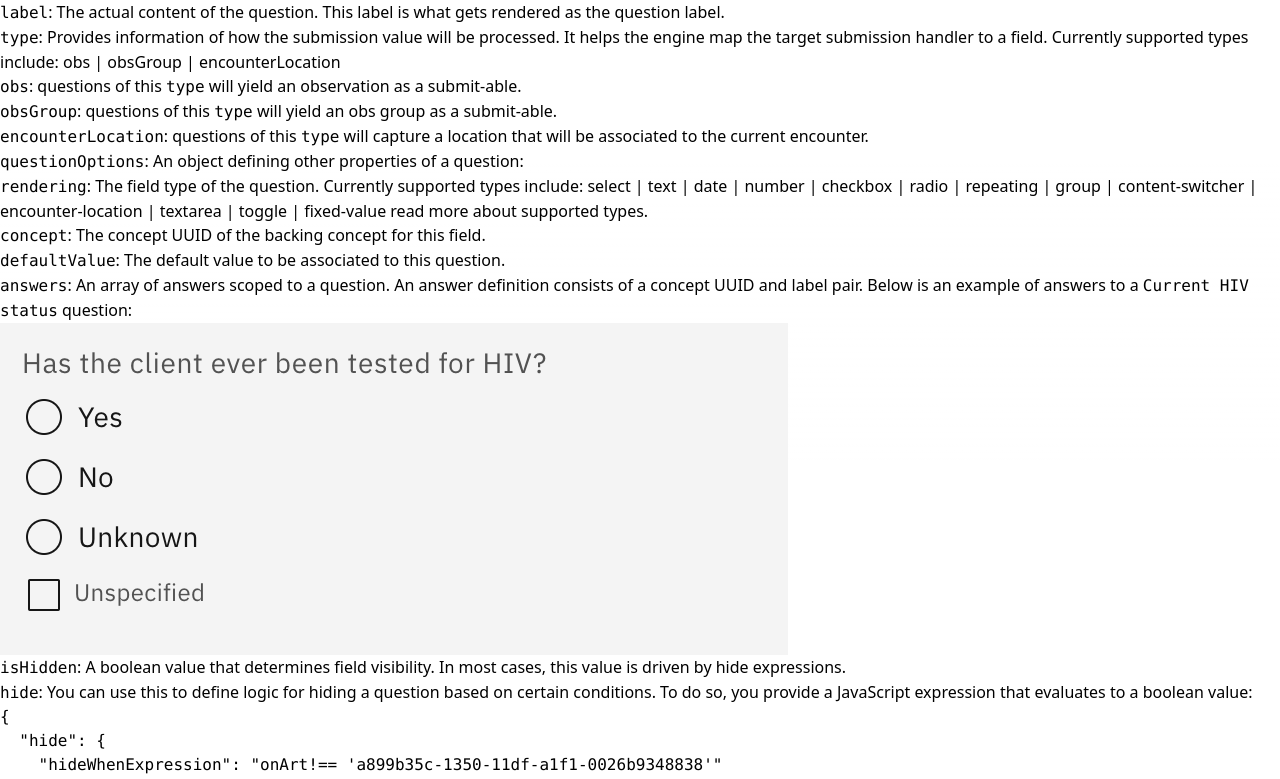
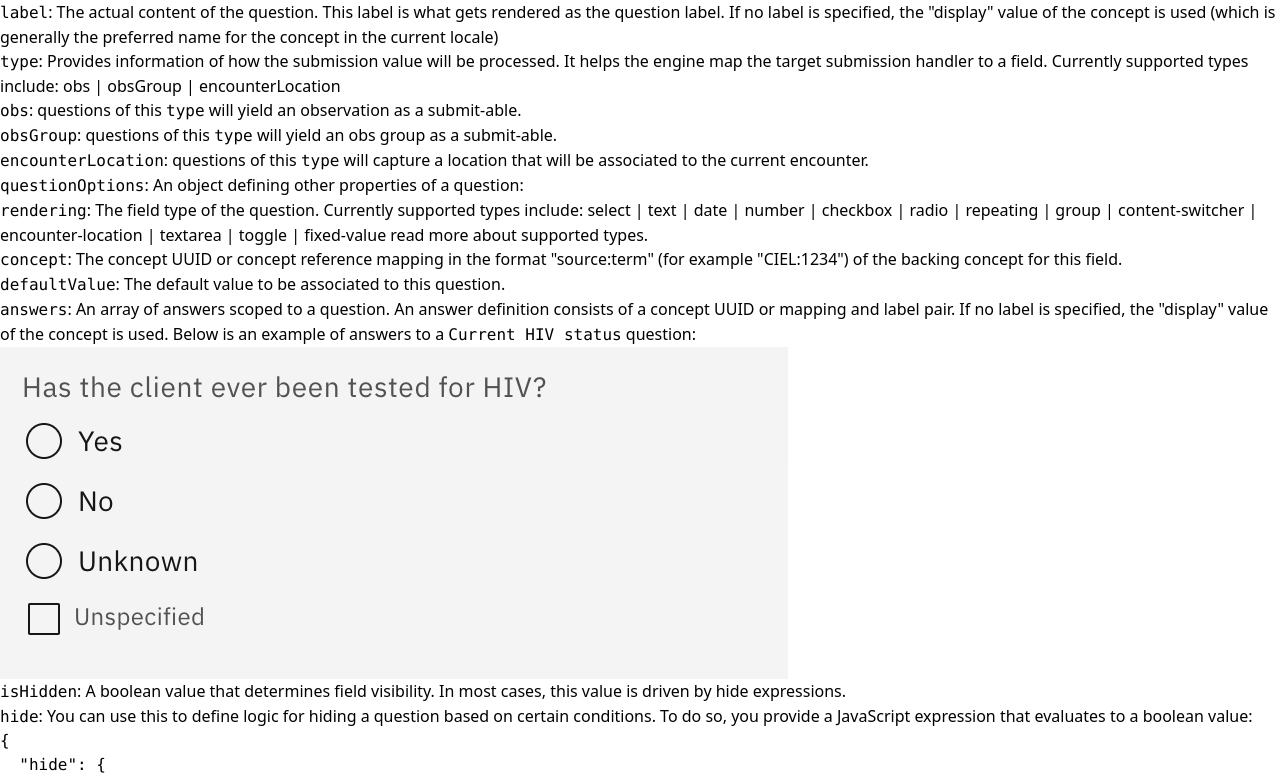
Before and after one commit to UCSF-IGHS/ohri-docs, a Next.js app: page /docs/core-concepts/questions in a window 1280 px wide. Shown: the part 1440-2219 px from the top of the page. Built offline with nearby package versions, Linux system fonts and the light colour scheme.

Commit message:
Update to document new functionality added in O3-1911 (Reference Mappings instead of Concept UUIDs) and O3-2129 (Support Default Labels form obs questions and answers) (#8)

```diff
--- a/pages/docs/core-concepts/questions.mdx
+++ b/pages/docs/core-concepts/questions.mdx
@@ -67,7 +67,7 @@ A question is the smallest unit of a form, and enables a single piece of data to
 
 Here's a reference of the various properties you can specify in a question definition:
 
-- `label`: The actual content of the question. This label is what gets rendered as the question label.
+- `label`: The actual content of the question. This label is what gets rendered as the question label. If no label is specified, the "display" value of the concept is used (which is generally the preferred name for the concept in the current locale)
 
 - `type`: Provides information of how the submission value will be processed. It helps the engine map the target submission handler to a field. Currently supported types include: obs | obsGroup | encounterLocation
 
@@ -81,11 +81,11 @@ Here's a reference of the various properties you can specify in a question defin
 
   - `rendering`: The field type of the question. Currently supported types include: select | text | date | number | checkbox | radio | repeating | group | content-switcher | encounter-location | textarea | toggle | fixed-value read more about supported types.
 
-  - `concept`: The concept UUID of the backing concept for this field.
+  - `concept`: The concept UUID or concept reference mapping in the format "source:term" (for example "CIEL:1234") of the backing concept for this field.
 
   - `defaultValue`: The default value to be associated to this question.
 
-  - `answers`: An array of answers scoped to a question. An answer definition consists of a concept UUID and label pair. Below is an example of answers to a `Current HIV status` question:
+  - `answers`: An array of answers scoped to a question. An answer definition consists of a concept UUID or mapping and label pair. If no label is specified, the "display" value of the concept is used. Below is an example of answers to a `Current HIV status` question:
 
     ![Answers](/answers.png)
 
```
